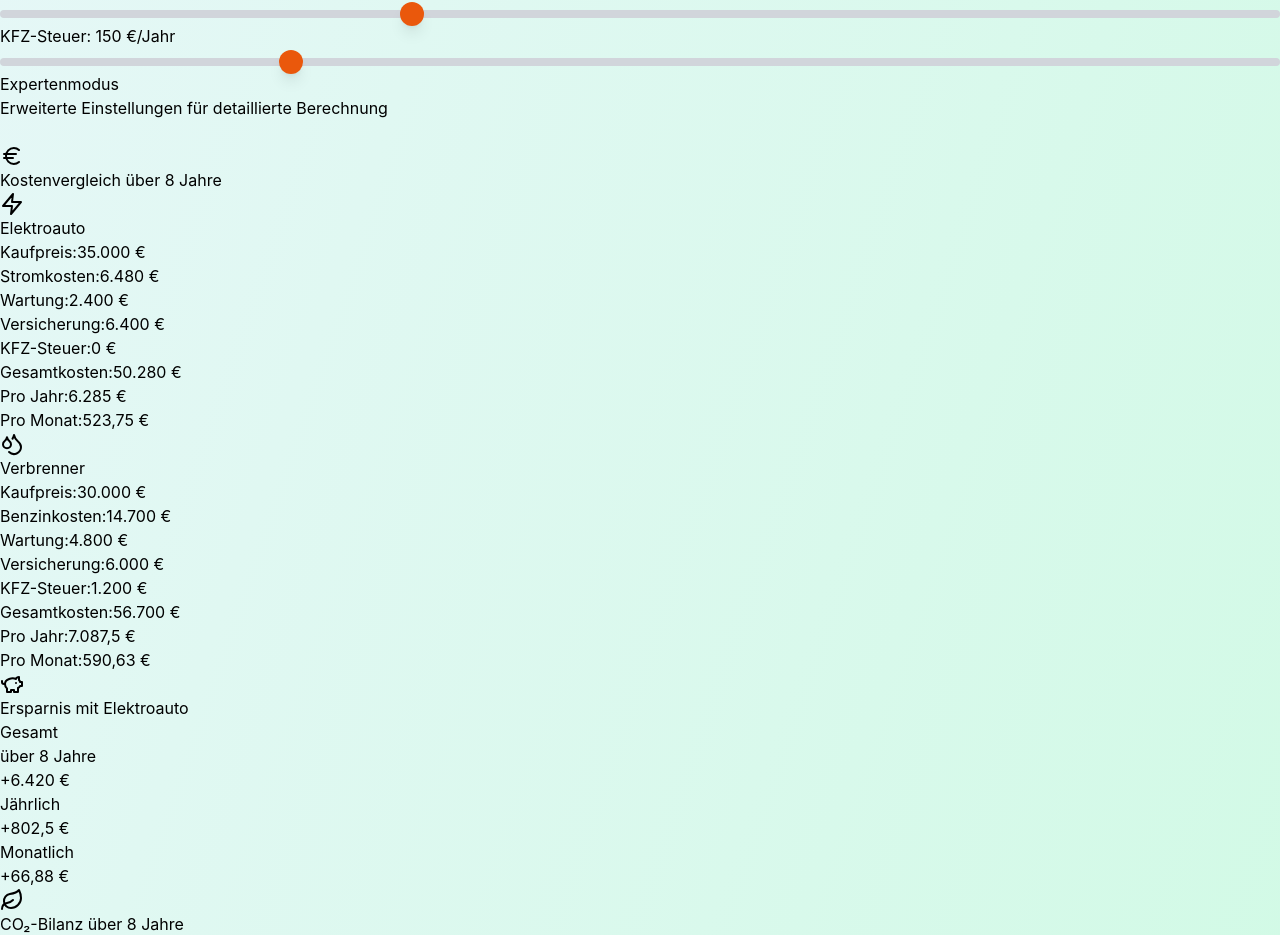
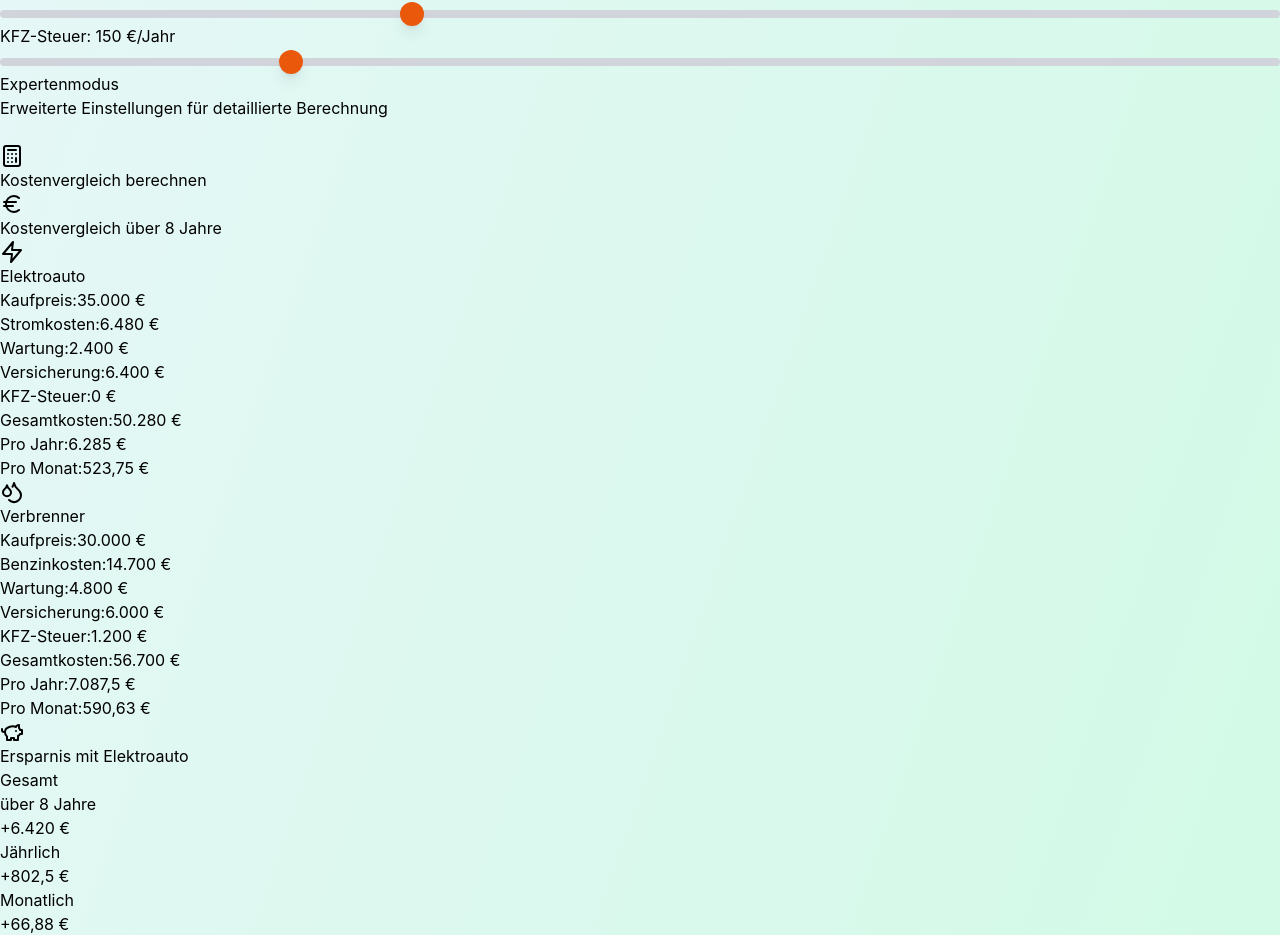
Before and after one commit to Osman257/elektroauto-rechner, a React (Vite) app: page /rechner/kostenrechner in a window 1280 px wide. Shown: the part 2472-3407 px from the top of the page. Built offline with nearby package versions, Linux system fonts and the light colour scheme.

Commit message:
Add CTA button to cost calculator triggering smooth scroll to results

```diff
--- a/src/pages/RechnerPage.jsx
+++ b/src/pages/RechnerPage.jsx
@@ -589,8 +589,21 @@ export default function ElektroAutoRechner() {
             </div>
           )}
 
+          {/* CTA Button - Calculation Trigger */}
+          <div className="mt-12 mb-12 flex justify-center">
+            <button
+              onClick={() => {
+                document.getElementById('results-section')?.scrollIntoView({ behavior: 'smooth' });
+              }}
+              className="inline-flex items-center gap-3 bg-gradient-to-r from-green-500 to-green-600 text-white text-lg md:text-xl font-bold px-8 py-4 md:px-12 md:py-6 rounded-full hover:shadow-2xl hover:scale-105 active:scale-95 transition-all duration-200"
+            >
+              <Calculator className="w-6 h-6 md:w-7 md:h-7" />
+              Kostenvergleich berechnen
+            </button>
+          </div>
+
           {/* Ergebnisse */}
-          <div className="space-y-6">
+          <div id="results-section" className="space-y-6">
             <h2 className="text-2xl md:text-3xl font-bold text-gray-800 flex items-center gap-2 mb-4 md:mb-6">
               <Euro className="w-7 h-7" />
               Kostenvergleich über {nutzungsdauer} Jahre
```
